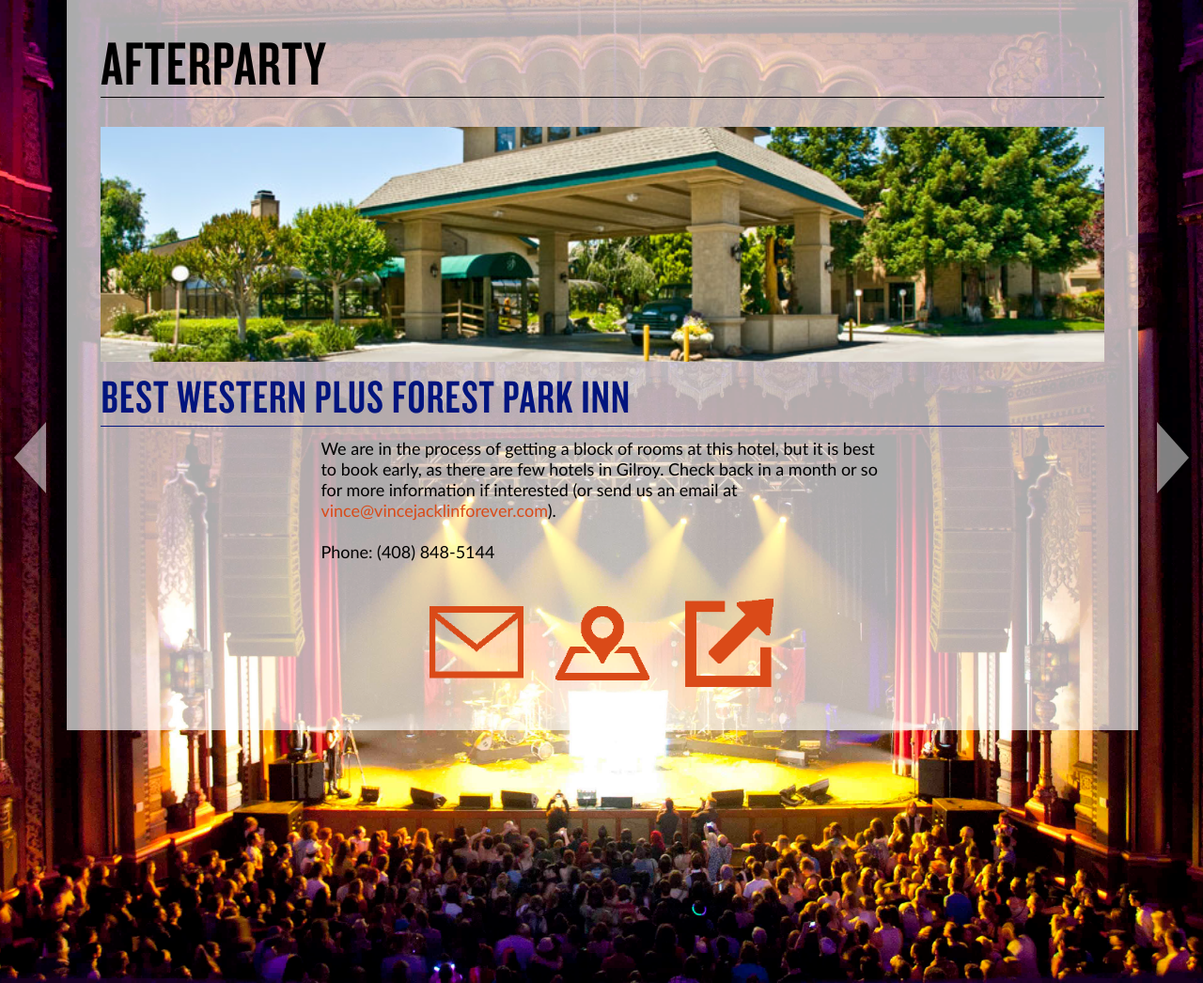
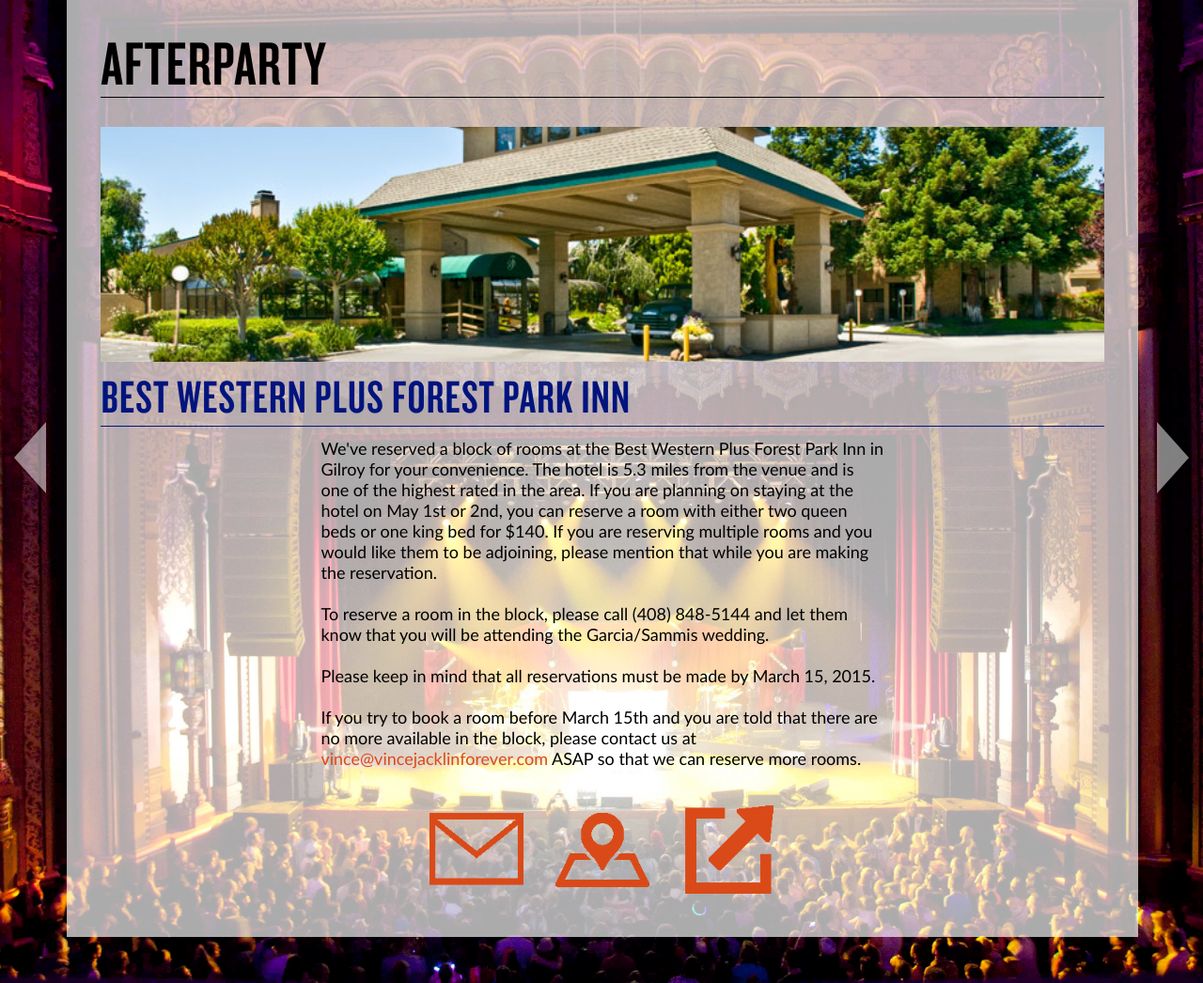
Before and after one commit to vincetg2/vjfc, a PHP site: page /afterparty.php in a window 1280 px wide. Shown: the part 72-1118 px from the top of the page at 94% size. Run offline with PHP 8.4, Linux system fonts and the light colour scheme.

Commit message:
Updated: hotel info

```diff
--- a/templates/mainLayout.php
+++ b/templates/mainLayout.php
@@ -168,7 +168,7 @@
                             <div class="door"><div></div></div>
                             <div class="plaingroup"><!--
                                 --><p class="plain">
-                                    The ceremony will being promptly at 4pm.
+                                    The ceremony will begin promptly at 4pm.
                                     A cocktail hour will begin around 4:30pm and dinner and dancing will follow directly after.
                                     The entire event will take place outside, so please don't forget a light jacket in case it gets cold in the evening!<br /><br />
 
@@ -200,12 +200,21 @@
                             <div class="summary"><div></div></div>
                             <h2>Best Western Plus Forest Park Inn</h2>
                             <p class="words">
-                                We are in the process of getting a block of rooms at this hotel,
-                                but it is best to book early, as there are few hotels in Gilroy.
-                                Check back in a month or so for more information if interested
-                                (or send us an email at <a class="vince email"></a>).<br /><br />
+                                We've reserved a block of rooms at the Best Western Plus Forest Park Inn in Gilroy
+                                for your convenience. The hotel is 5.3 miles from the venue and is one of the
+                                highest rated in the area. If you are planning on staying at the hotel on May 1st
+                                or 2nd, you can reserve a room with either two queen beds or one king bed for $140.
+                                If you are reserving multiple rooms and you would like them to be adjoining, please
+                                mention that while you are making the reservation.<br /><br />
 
-                                Phone: (408) 848-5144
+                                To reserve a room in the block, please call (408) 848-5144 and let them know that
+                                you will be attending the Garcia/Sammis wedding.<br /><br />
+
+                                Please keep in mind that all reservations must be made by March 15, 2015.<br /><br />
+
+                                If you try to book a room before March 15th and you are told that there are no more
+                                available in the block, please contact us at <a class="vince email"></a>
+                                ASAP so that we can reserve more rooms.
                             </p>
 
                             <?php /*
```
